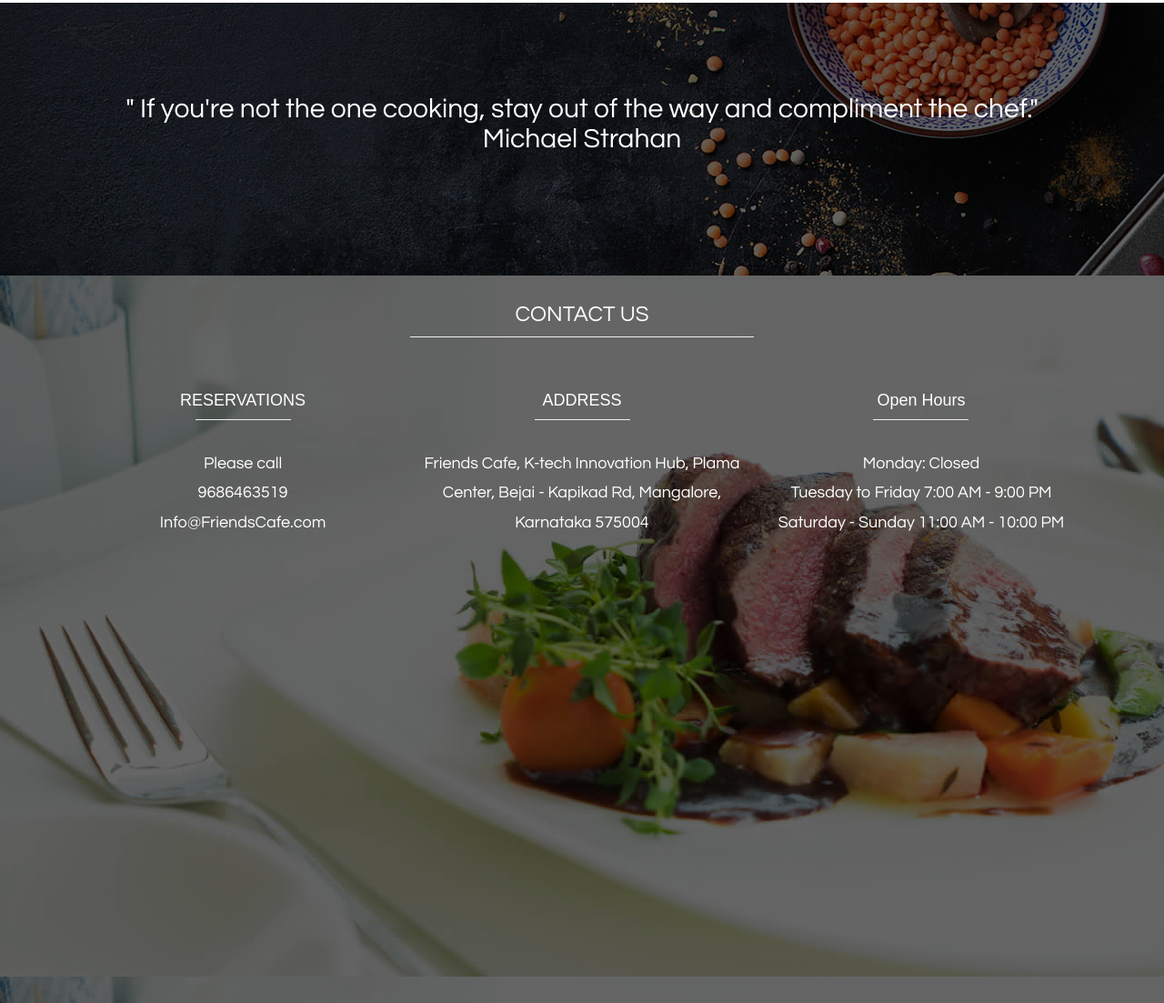
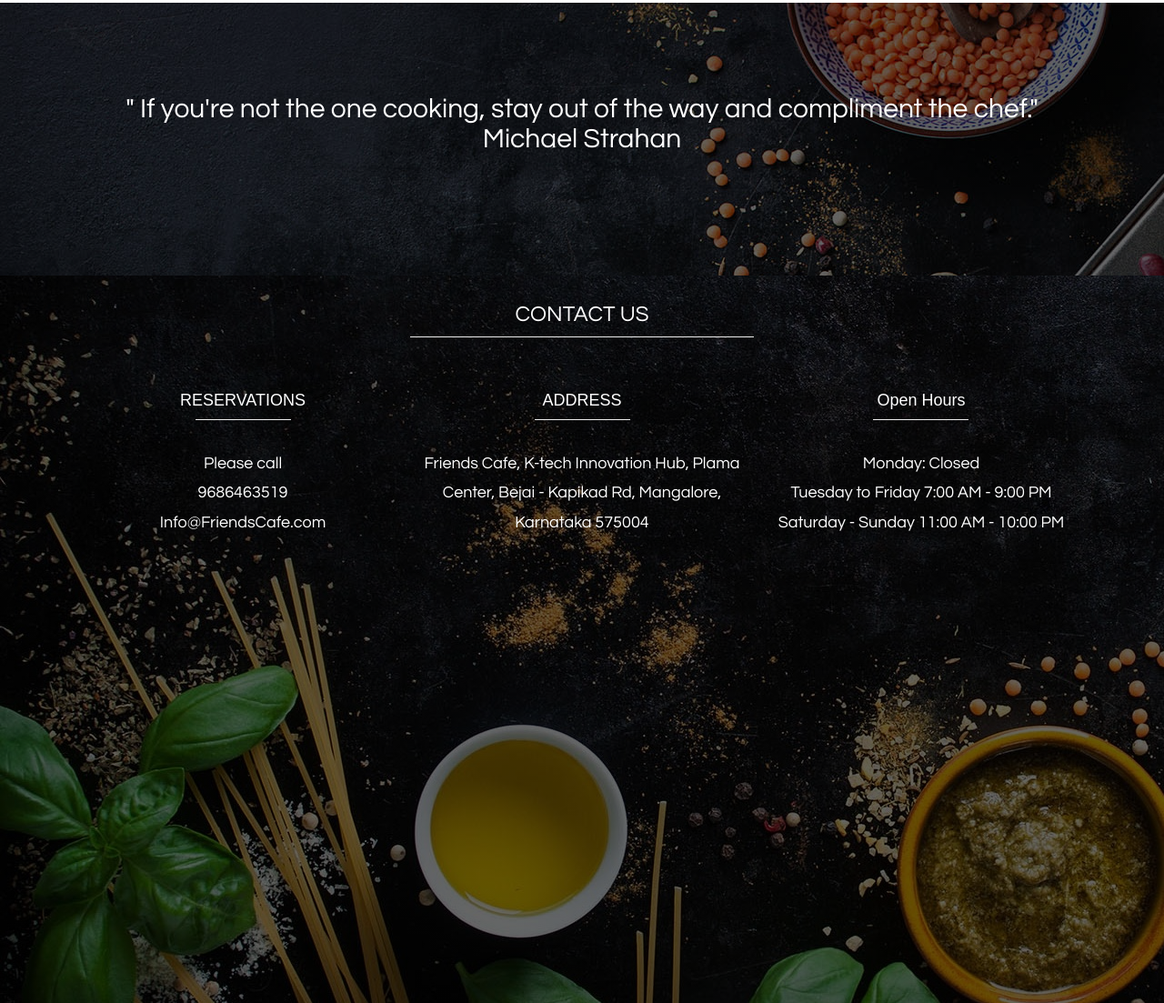
Before and after one commit to mohammed-tariq/friendscafe, a plain HTML site: page index.html in a window 1280 px wide. Shown: the part 3880-4983 px from the top of the page at 91% size. Drawn offline with Linux system fonts and the light colour scheme; no server answers.

Commit message:
Update stylesheet.css

```diff
--- a/stylesheet.css
+++ b/stylesheet.css
@@ -253,7 +253,7 @@ opacity: 1;
 	 padding:10px;
 	 width:100%;
 	 height:100vh;
-	 background-image:linear-gradient(rgba(0,0,0,0.6), rgba(0,0,0,0.6)), url("images/bg3.jpg");
+	 background-image:linear-gradient(rgba(0,0,0,0.6), rgba(0,0,0,0.6)), url("images/bg1.jpg");
 
 }
 
```
